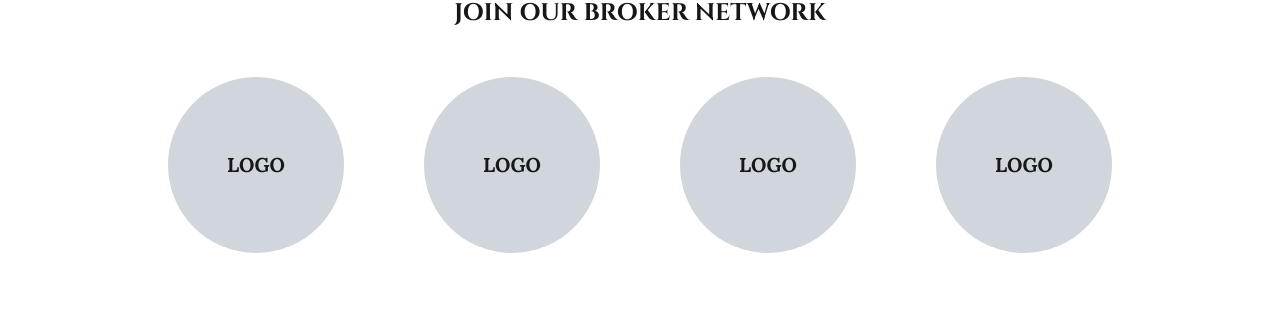
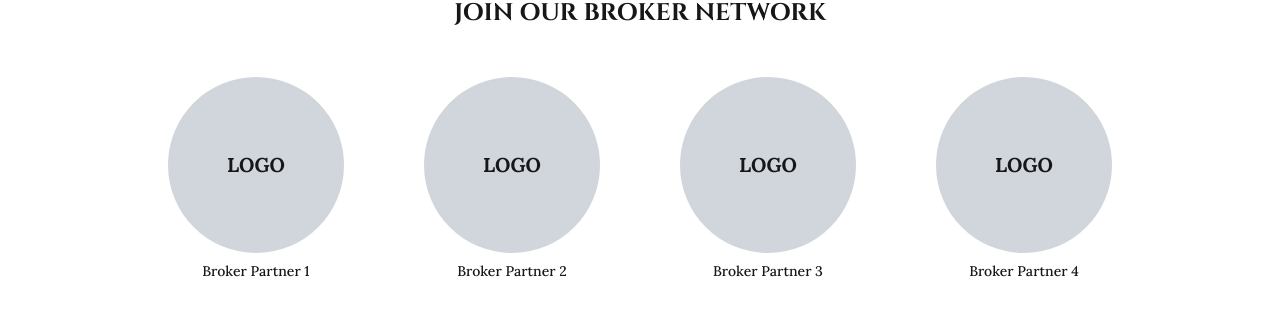
Before and after one commit to Empyrean25/empyrean, a Next.js app: page /on-work/services/business in a window 1280 px wide. Shown: the part 355-686 px from the top of the page. Built offline with nearby package versions, Linux system fonts and the light colour scheme.

Commit message:
Update partner-logo.tsx
support images

```diff
--- a/src/components/partner-logo.tsx
+++ b/src/components/partner-logo.tsx
@@ -1,14 +1,33 @@
+import Image from "next/image";
+
 interface PartnerLogoProps {
-  name: string;
+  name?: string;
+  imageSrc?: string;
+  hideName?: boolean;
 }
 
-export default function PartnerLogo({ name }: PartnerLogoProps) {
+export default function PartnerLogo({ name, imageSrc, hideName }: PartnerLogoProps) {
   return (
     <div className="flex flex-col items-center">
-      <div className="bg-gray-300 rounded-full w-36 h-36 md:w-44 md:h-44 flex items-center justify-center">
-        <span className="text-xl font-bold">LOGO</span>
-      </div>
-      <span className="sr-only">{name}</span>
+      {imageSrc ? (
+        <div className="rounded-full overflow-hidden w-36 h-36 md:w-44 md:h-44 flex items-center justify-center">
+          <Image
+            src={imageSrc}
+            alt={name || "Partner Logo"}
+            width={176}
+            height={176}
+            className="object-cover w-full h-full"
+          />
+        </div>
+      ) : (
+        <div className="bg-gray-300 rounded-full w-36 h-36 md:w-44 md:h-44 flex items-center justify-center">
+          <span className="text-xl font-bold">LOGO</span>
+        </div>
+      )}
+
+      {!hideName && name && (
+        <span className="mt-2 text-sm font-medium text-center">{name}</span>
+      )}
     </div>
   );
 }
```
